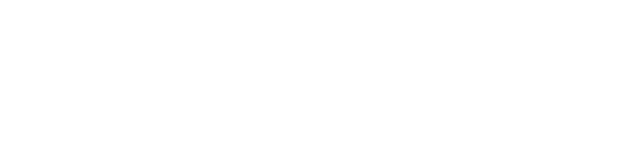
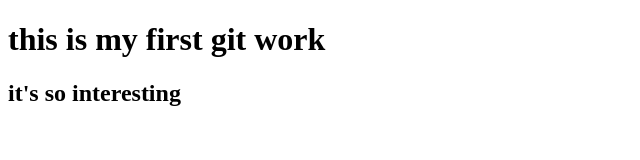
Before and after one commit to shantu321/my-first-work, a plain HTML site: page index.html in a window 1280 px wide. Shown: the whole page, without its empty margins (0-640 px from the left). Drawn offline with Linux system fonts and the light colour scheme.

Commit message:
my first edit

```diff
--- a/index.html
+++ b/index.html
@@ -7,6 +7,8 @@
     <title>My First Github work</title>
 </head>
 <body>
+    <h1> this is my first git work</h1>
+    <h2>it's so interesting</h2>
 
 </body>
 </html>
```
